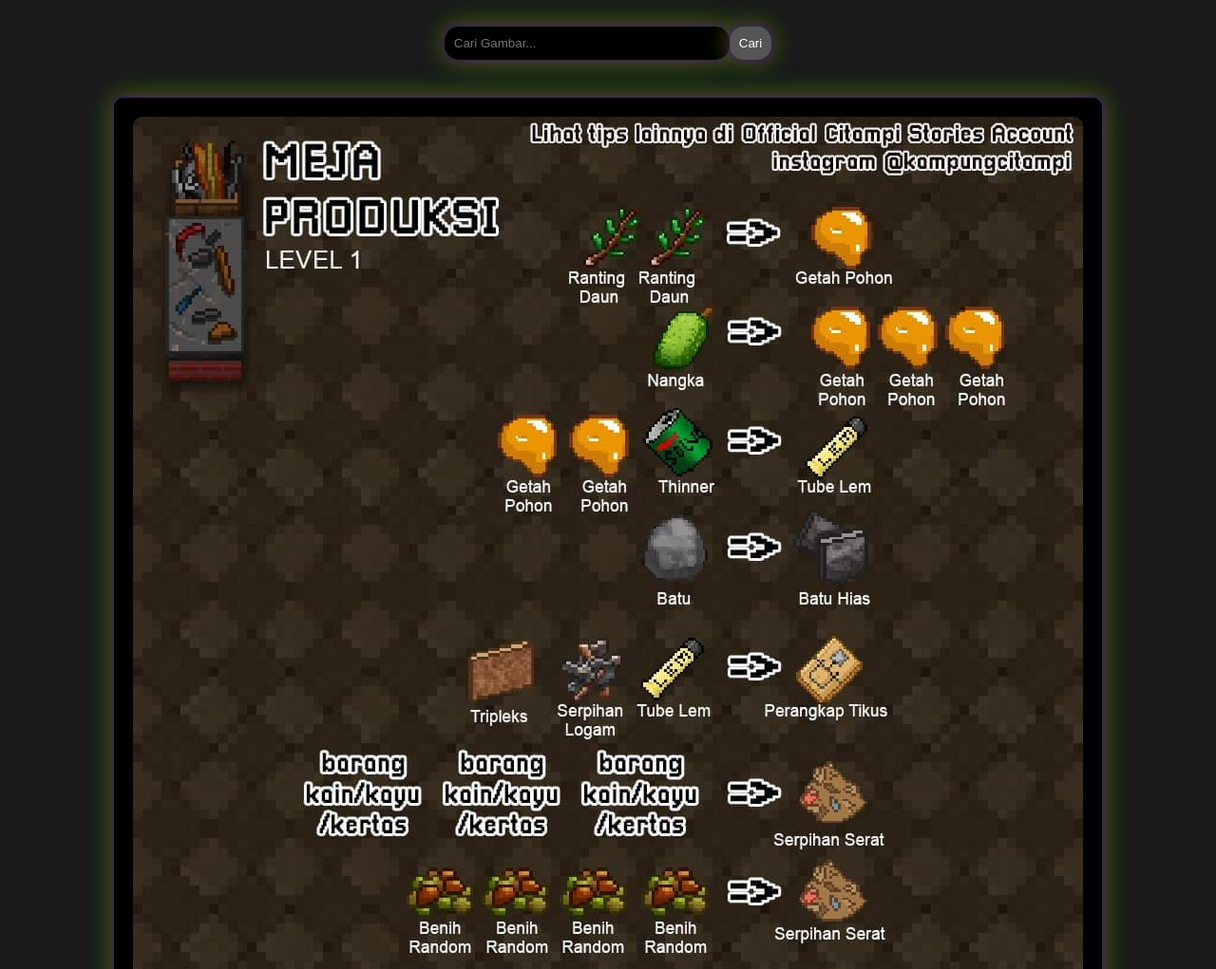
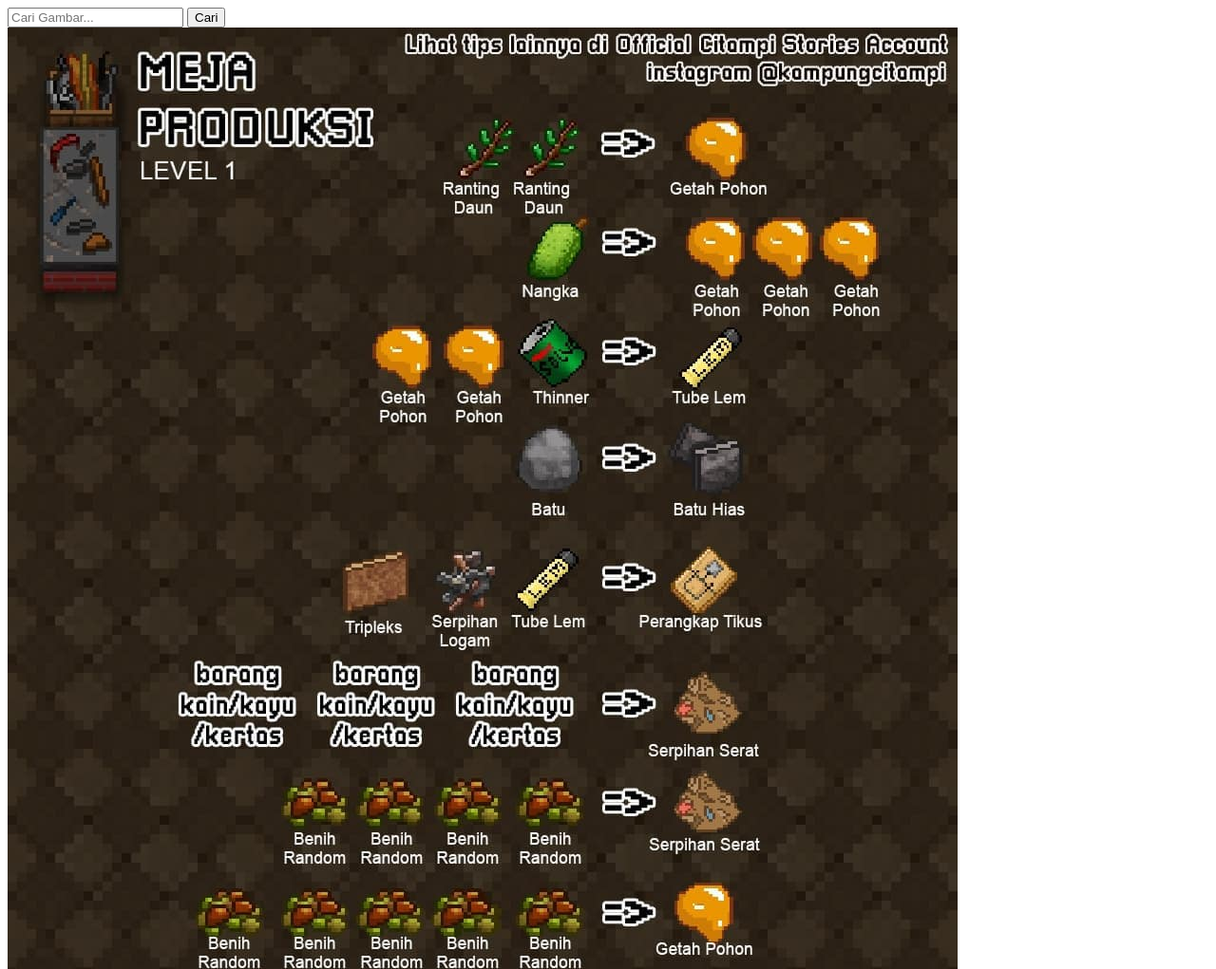
Before and after one commit to Rizzkiy/Crafting-item, a plain HTML site: page index.html in a window 1280 px wide. Shown: the top 1021 px of the page at 95% size. Drawn offline with Linux system fonts and the light colour scheme.

Commit message:
Update styleB.css

```diff
--- a/styleB.css
+++ b/styleB.css
@@ -1,117 +1,85 @@
-body {
-  font-family: Arial, sans-serif;
-  background-color: #1A1A1A;
-  color: #fff;
-}
-
-header {
-  background-color: #1A1A1A;
-  padding: 20px;
-  text-align: center;
-}
-
-nav {
-  display: flex;
-  justify-content: center;
-  align-items: center;
-}
-
-#search-input {
-  padding: 10px;
-  border: none;
-  border-radius: 15px;
-  width: 300px;
-  background-color: #000000;
-  color: #fff;
-  box-shadow: 0 0 30px rgba(255, 0, 0, 0.9), 0 0 40px rgba(0, 255, 0, 0.9), 0 0 50px rgba(0, 0, 255, 0.9);
-}
-
-#search-button {
-  padding: 10px;
-  border: none;
-  border-radius: 15px;
-  background-color: #555;
-  color: #fff;
-  cursor: pointer;
-  box-shadow: 0 0 30px rgba(255, 0, 0, 0.9), 0 0 40px rgba(0, 255, 0, 0.9), 0 0 50px rgba(0, 0, 255, 0.9);
-}
-
-.data {
-  background-color: #000000;
-  padding: 20px;
-  margin: 20px;
-  border-radius: 10px;
-  box-shadow: 0 0 30px rgba(255, 0, 0, 0.9), 0 0 40px rgba(0, 255, 0, 0.9), 0 0 50px rgba(0, 0, 255, 0.9);
-  transition: all 0.3s ease-in-out;
-}
-
-.data:hover {
-  transform: scale(1.1);
-  box-shadow: 0 0 40px rgba(255, 0, 0, 0.9), 0 0 50px rgba(0, 255, 0, 0.9), 0 0 60px rgba(0, 0, 255, 0.9);
-}
-
-@keyframes rgb-animation {
-  0% {
-    box-shadow: 0 0 30px rgba(255, 0, 0, 0.9), 0 0 40px rgba(0, 255, 0, 0.9), 0 0 50px rgba(0, 0, 255, 0.9);
-  }
-  33% {
-    box-shadow: 0 0 30px rgba(0, 255, 0, 0.9), 0 0 40px rgba(0, 0, 255, 0.9), 0 0 50px rgba(255, 0, 0, 0.9);
-  }
-  66% {
-    box-shadow: 0 0 30px rgba(0, 0, 255, 0.9), 0 0 40px rgba(255, 0, 0, 0.9), 0 0 50px rgba(0, 255, 0, 0.9);
-  }
-  100% {
-    box-shadow: 0 0 30px rgba(255, 0, 0, 0.9), 0 0 40px rgba(0, 255, 0, 0.9), 0 0 50px rgba(0, 0, 255, 0.9);
-  }
-}
-
-.data-container {
-  display: flex;
-  flex-wrap: wrap;
-  justify-content: center;
-}
-
-.data img {
-  width: 100%;
-  height: auto;
-  object-fit: cover;
-  border-radius: 10px 10px 0 0;
-}
-
-.hidden {
-  display: none;
-}
-
-#search-input, #search-button, .data {
-  animation: rgb-animation 3s infinite;
-}
-
-@keyframes rgb-animation {
-  0% {
-    box-shadow: 0 0 10px rgba(255, 0, 0, 0.5), 0 0 20px rgba(0, 255, 0, 0.5), 0 0 30px rgba(0, 0, 255, 0.5);
-  }
-  33% {
-    box-shadow: 0 0 10px rgba(0, 255, 0, 0.5), 0 0 20px rgba(0, 0, 255, 0.5), 0 0 30px rgba(255, 0, 0, 0.5);
-  }
-  66% {
-    box-shadow: 0 0 10px rgba(0, 0, 255, 0.5), 0 0 20px rgba(255, 0, 0, 0.5), 0 0 30px rgba(0, 255, 0, 0.5);
-  }
-  100% {
-    box-shadow: 0 0 10px rgba(255, 0, 0, 0.5), 0 0 20px rgba(0, 255, 0, 0.5), 0 0 30px rgba(0, 0, 255, 0.5);
-  }
-}
-
-.tombol-kiri {
-  text-align: left;
-}
-
-img {
-    display: block;
-    margin: auto;
-    width: 60%;
-    height: auto;
-}
-
-h2 {
-    text-align: center;
-}
+<!DOCTYPE html>
+<html lang="en">
+<head>
+    <meta charset="UTF-8">
+    <meta name="viewport" content="width=device-width, initial-scale=1.0">
+    <title>List Crafting</title>
+    <link rel="stylesheet" href="styleB.css">
+</head>
+<body>
+    <header>
+        <img src="Logo_game_developer_ikan_asin_production.png" alt="Ikan Asin icon" />
+        <div style="text-align: center;">
+            <a href="https://www.ikanasinproduction.com/" style="color: #A5522F;">www.ikanasinproduction.com</a>
+        </div>
+        <h2>List Resep Crafting di Citampi Stories</h2>
+        <nav>
+            <input type="search" id="search-input" placeholder="Cari Gambar...">
+            <button id="search-button">Cari</button>
+        </nav>
+    </header>
+    <main>
+        <div class="data-container">
+            <div class="data" id="data-A">
+                <img src="part1.jpg" alt="part1">
+                <h2>Meja Produksi</h2>
+                <p>
+                    Meta Produksi Level 1
+                </p>
+            </div>
+            <div class="data" id="data-B">
+                <img src="part2.jpg" alt="part2">
+                <h2>Meja Produksi</h2>
+                <p>
+                    Meja Produksi Level 1 ke 2
+                </p>
+            </div>
+            <div class="data" id="data-C">
+                <img src="part3.jpg" alt="part3">
+                <h2>Meja Produksi</h2>
+                <p>
+                    Meja Produksi Level 1 ke 3
+                </p>
+            </div>
+            <div class="data" id="data-D">
+                <img src="part4.jpg" alt="part4">
+                <h2>Meja Produksi</h2>
+                <p>
+                    Meja Produksi Level 2
+                </p>
+            </div>
+            <div class="data" id="data-D">
+                <img src="part5.jpg" alt="part5">
+                <h2>Tungku Pelebur</h2>
+                <p>
+                    Tungku Pelebur Level 1
+                </p>
+            </div>
+            <div class="data" id="data-D">
+                <img src="part6.jpg" alt="part6">
+                <h2>Tungku Pelebur</h2>
+                <p>
+                    Tungku Pelebur Level 1 ke 2
+                </p>
+            </div>
+            <div class="data" id="data-D">
+                <img src="part7.jpg" alt="part7">
+                <h2>Media Pembenihan</h2>
+                <p>
+                    Media Pembenihan 1
+                </p>
+            </div>
+            <div class="data" id="data-D">
+                <img src="part8.jpg" alt="part8">
+                <h2>Lain Lain</h2>
+                <p>
+                    List Barang Barang yang bisa berguna
+                </p>
+            </div>
+        </main>
+        <div class="tombol-kiri">
+            <a href="https://rizzkiy.github.io/List-item-citampi/" style="color : #A5522F;">Back</a>
+        </div>
+        <script src="scriptB.js"></script>
+    </body>
+</html>
```
